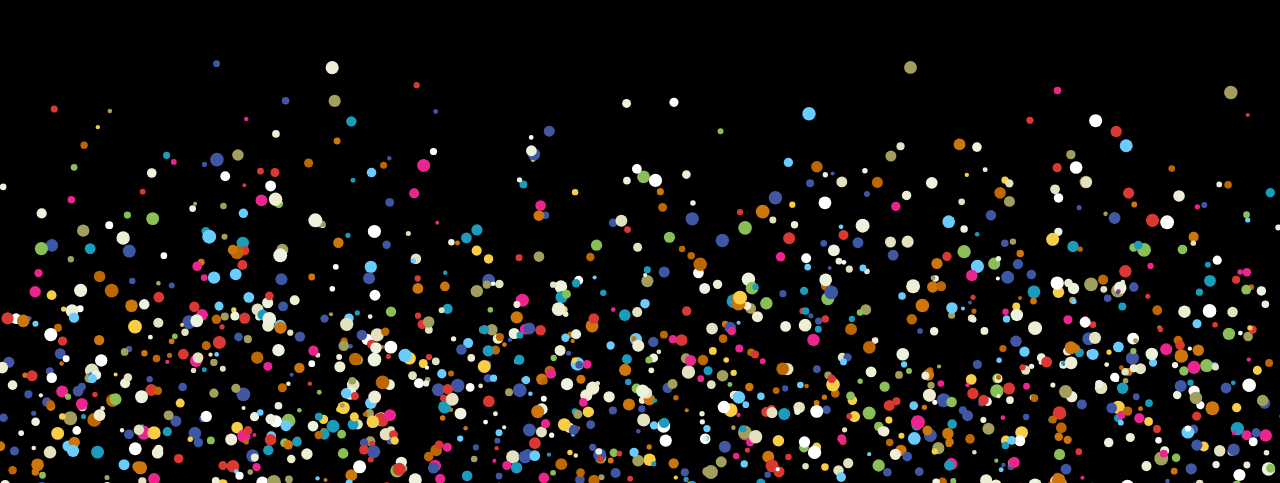
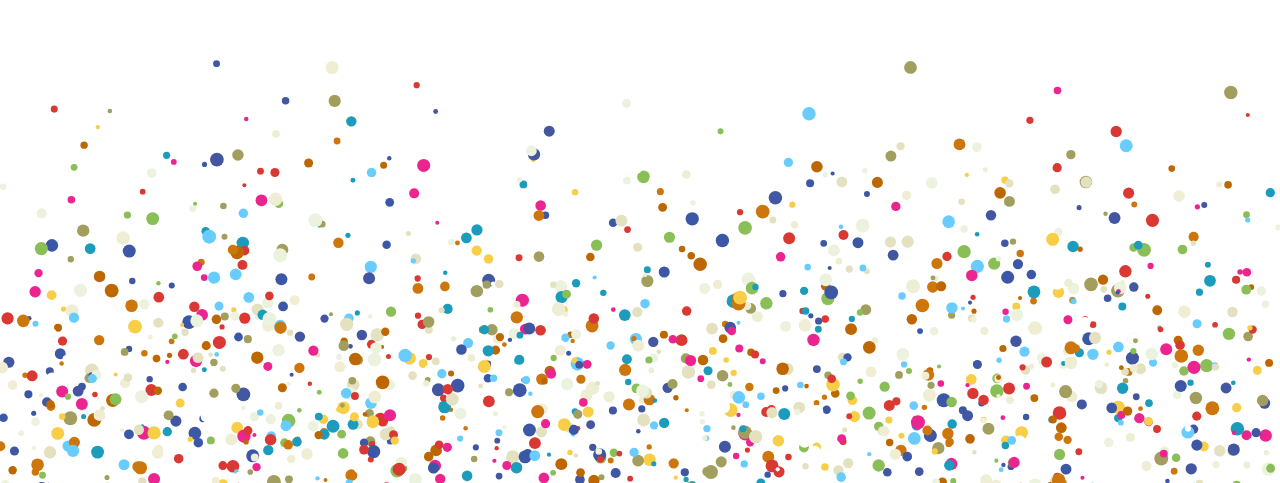
Before and after one commit to MisaAndrejezieski/Projetos_html, a plain HTML site: page site_Teste/index.html in a window 1280 px wide. Shown: the part 317-800 px from the top of the page. Drawn offline with Linux system fonts and the light colour scheme.

Commit message:
delete - rename

```diff
--- a/site_teste.html
+++ b/site_Teste/index.html
@@ -10,17 +10,7 @@
             padding: 0;
             height: 100%;
             overflow: hidden;
-            background-color: #000000;
-        }
-
-        canvas {
-            display: block;
-            position: absolute;
-            top: 0;
-            left: 0;
-            width: 100%;
-            height: 100%;
-        }
+            background-color:A
     </style>
 </head>
 <body>
```
